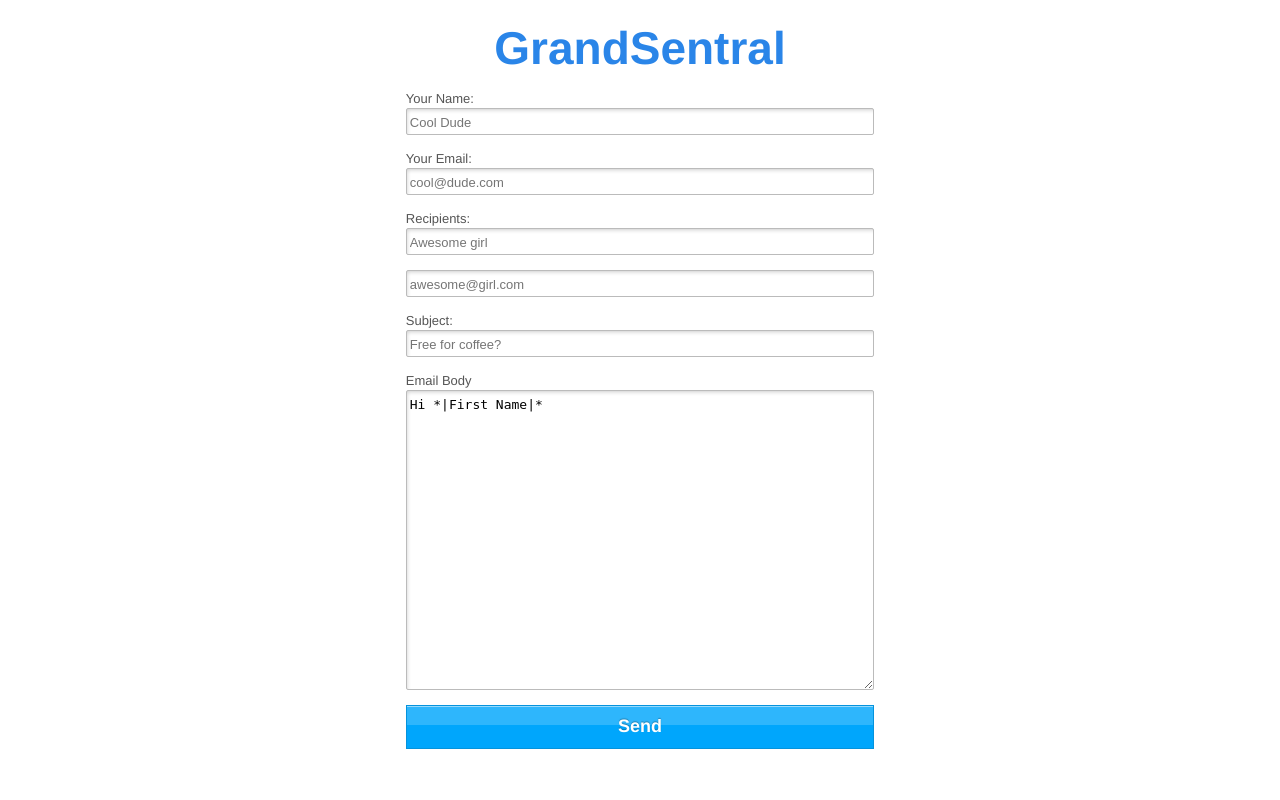
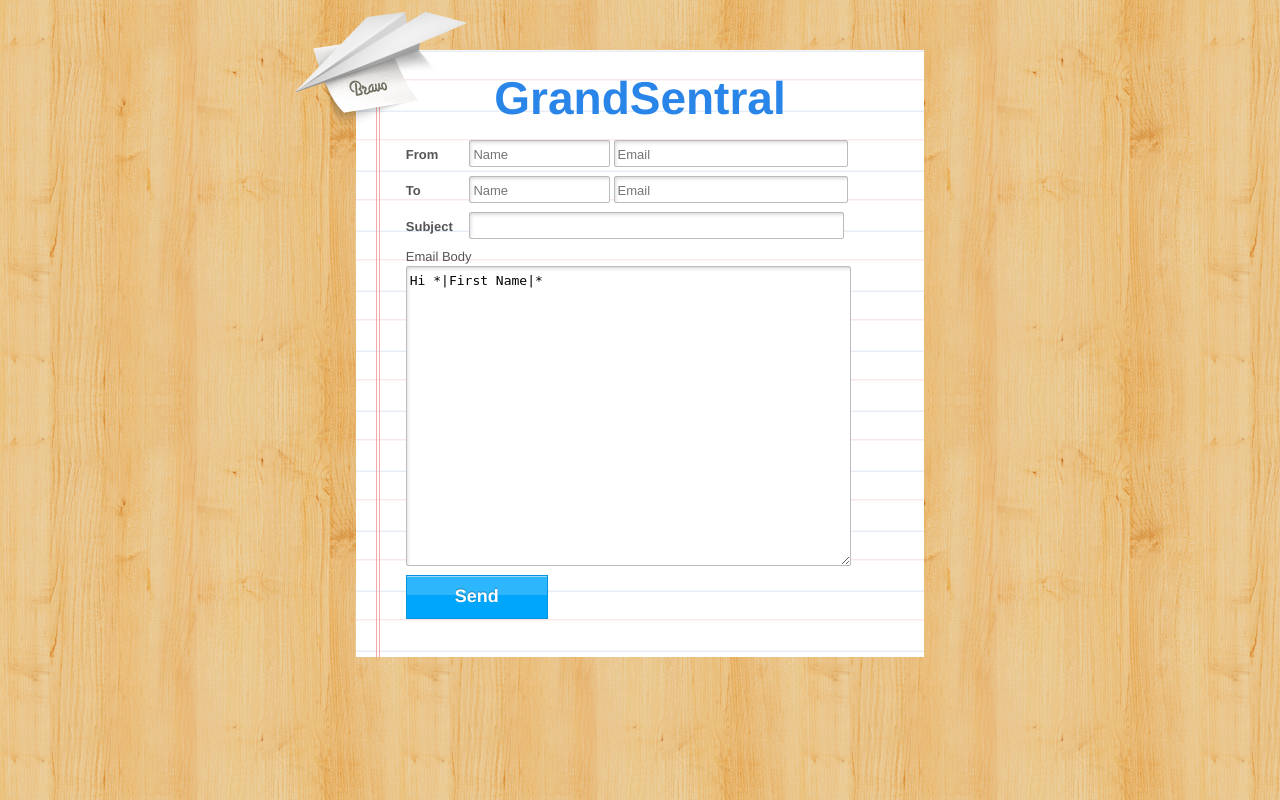
Before and after one commit to imkevinxu/grandsentral, a Django app: page / in a window 1280 px wide. Run offline with Django 3.2, Linux system fonts and the light colour scheme; parts of the project's set-up code (start-up, migrations or seed data) failed here and were passed over; some libraries are stand-ins or nearby versions.

Commit message:
designed out more of the homepage

```diff
--- a/static/css/app.css
+++ b/static/css/app.css
@@ -1,25 +1,55 @@
-/* Foundation v2.1.5 http://foundation.zurb.com */
-/* Artfully masterminded by ZURB  */
+body { background: url(/static/img/purty_wood.png); }
+.center { text-align:center; }
+.error { color: red; }
 
-* {
-  -moz-box-sizing: border-box;
-  -webkit-box-sizing: border-box;
-  box-sizing: border-box;
+#home {
+	margin-top:50px;
+	margin-bottom:20px;
 }
 
-.center {
-	text-align:center;
+h1#title a{
+
 }
 
-#home {
-	margin-top:20px;
+#letterbox {
+	padding:20px 50px;
+	background: url(/static/img/lined-paper-background.png);
 }
 
-#home input, #home textarea {
-	width:100%;
-	margin-bottom:15px;
+#letterbox img#paperplane {
+	position:absolute;
+	top:-45px;
+	left:-80px;
+	z-index:999;
+}
+
+#letterbox #redline {
+	position:absolute;
+	top:0;
+	left:20px;
+
+	height:100%;
+	width:2px;
+	border-left: 1px solid #F9A5A7;
+	border-right: 1px solid #F9A5A7;
+}
+
+#letterbox #frombox span.context, #letterbox #tobox span.context, #letterbox #subjectbox span.context {
+	display: inline-block;
+	width: 60px;
+	font-weight:bold
+}
+
+#letterbox #frombox input, #letterbox #tobox input { display: inline-block; }
+#letterbox #frombox input.name, #letterbox #tobox input.name { width: 30%; }
+#letterbox #frombox input.email, #letterbox #tobox input.email { width: 50%; }
+
+#letterbox #subjectbox input {
+	display: inline-block;
+	width: 80%;
 }
 
 textarea#email_body {
 	height:300px;
+	width:95%;
 }
--- a/templates/index.html
+++ b/templates/index.html
@@ -2,38 +2,39 @@
 
 {% block content %}
 
-    <div class="container">
-	    <div class="row" id="home">
-	    	<div class="six columns centered">
+    <div class="container" id="home">
+	    <div class="row">
+	    	<div class="six columns centered" id="letterbox">
 
-			    <h1 class="center"><a href="{% url home %}">GrandSentral</a></h1>
+				<img src="/static/img/paperplane.png" alt="GrandSentral paper plane" id="paperplane">
+	    		<div id="redline"></div>
 
-			    <form action="#" method="post" class="nice">{% csrf_token %}
-			    	<div>
-			    		<label for="email_from_name">Your Name:</label>
-			    		<input type="text" name="email_from_name" id="email_from_name" placeholder="Cool Dude" tabindex="1" class="input-text" />
+			    <h1 id="title" class="center"><a href="{% url home %}">GrandSentral</a></h1>
 
-			    		<label for="email_from_email">Your Email:</label>
-			    		<input type="text" name="email_from_email" id="email_from_email" placeholder="cool@dude.com" tabindex="1" class="input-text" />
+			    <form action="/send" method="post" class="nice">{% csrf_token %}
+			    	<div id="frombox">
+			    		<span class="context">From</span>
+			    		<input type="text" name="email_from_name" class="input-text name" placeholder="Name"/>
+			    		<input type="text" name="email_from_email" class="input-text email" placeholder="Email"/>
 			    	</div>
 
-			    	<div>
-			    		<label for="email_recipients">Recipients:</label>
-			    		<input type="text" name="email_recipients_name" placeholder="Awesome girl" tabindex="1" class="input-text" />
-			    		<input type="text" name="email_recipients_email" placeholder="awesome@girl.com" tabindex="1" class="input-text" />
+			    	<div id="tobox">
+			    		<span class="context">To</span>
+			    		<input type="text" name="email_recipients_name" class="input-text name" placeholder="Name"/>
+			    		<input type="text" name="email_recipients_email" class="input-text email" placeholder="Email"/>
 			    	</div>
 
-			    	<div>
-			    		<label for="email_subject">Subject:</label>
-			    		<input type="text" name="email_subject" placeholder="Free for coffee?" tabindex="1" class="input-text" />
+			    	<div id="subjectbox">
+			    		<span class="context">Subject</span>
+			    		<input type="text" name="email_subject" class="input-text" />
 			    	</div>
 
-			    	<div>
+			    	<div id="emailbox">
 			    		<label for="email_body">Email Body</label>
 			    		<textarea cols="40" rows="8"name="email_body" id="email_body">Hi *|First Name|*</textarea>
 			    	</div>
 
-			    	<div>
+			    	<div id="submitbox">
 			    		<input type="submit" value="Send" class="nice large blue button" />
 			    	</div>
 			    </form>
```
Also changed, not shown: notes/notes.txt (+6 -5 lines), static/img/lined-paper-background.jpeg (added), static/img/lined-paper-background.png (added), static/img/paperplane.png (added), static/img/purty_wood.png (added).
